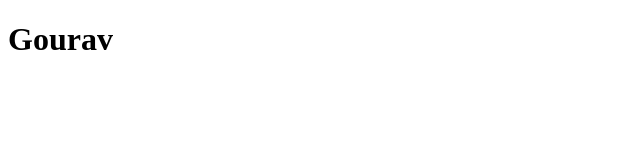
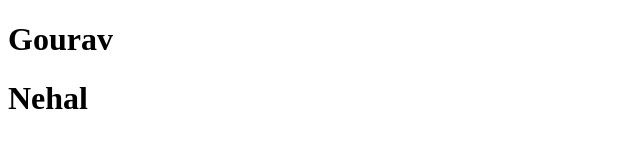
Before and after one commit to gourav12345-modi/hack, a plain HTML site: page index.html in a window 1280 px wide. Shown: the whole page, without its empty margins (0-640 px from the left). Drawn offline with Linux system fonts and the light colour scheme.

Commit message:
I have add an heading with name of mine

```diff
--- a/index.html
+++ b/index.html
@@ -8,5 +8,6 @@
 </head>
 <body>
   <h1>Gourav</h1>
+  <h1>Nehal</h1>
 </body>
 </html>
```
